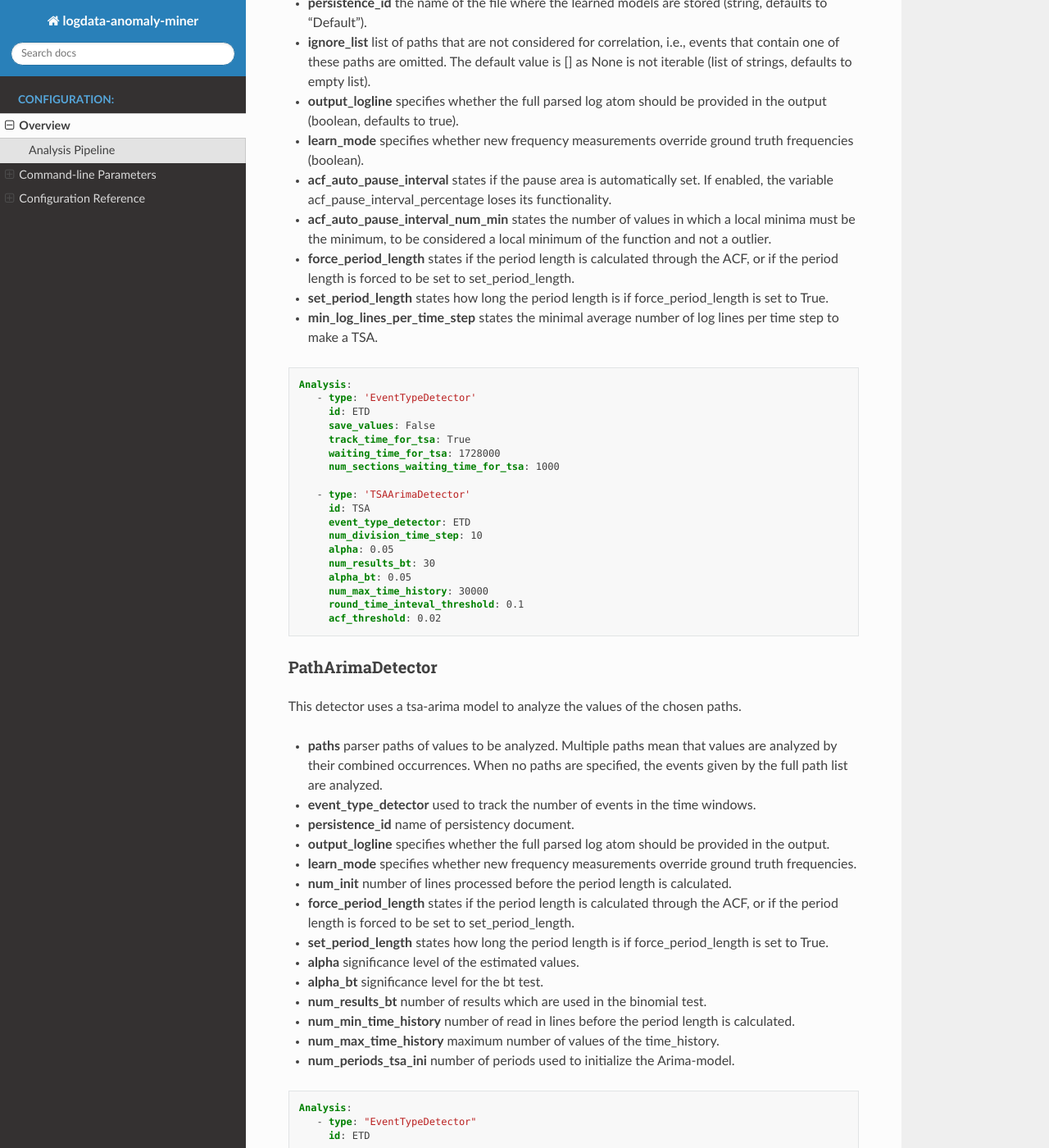
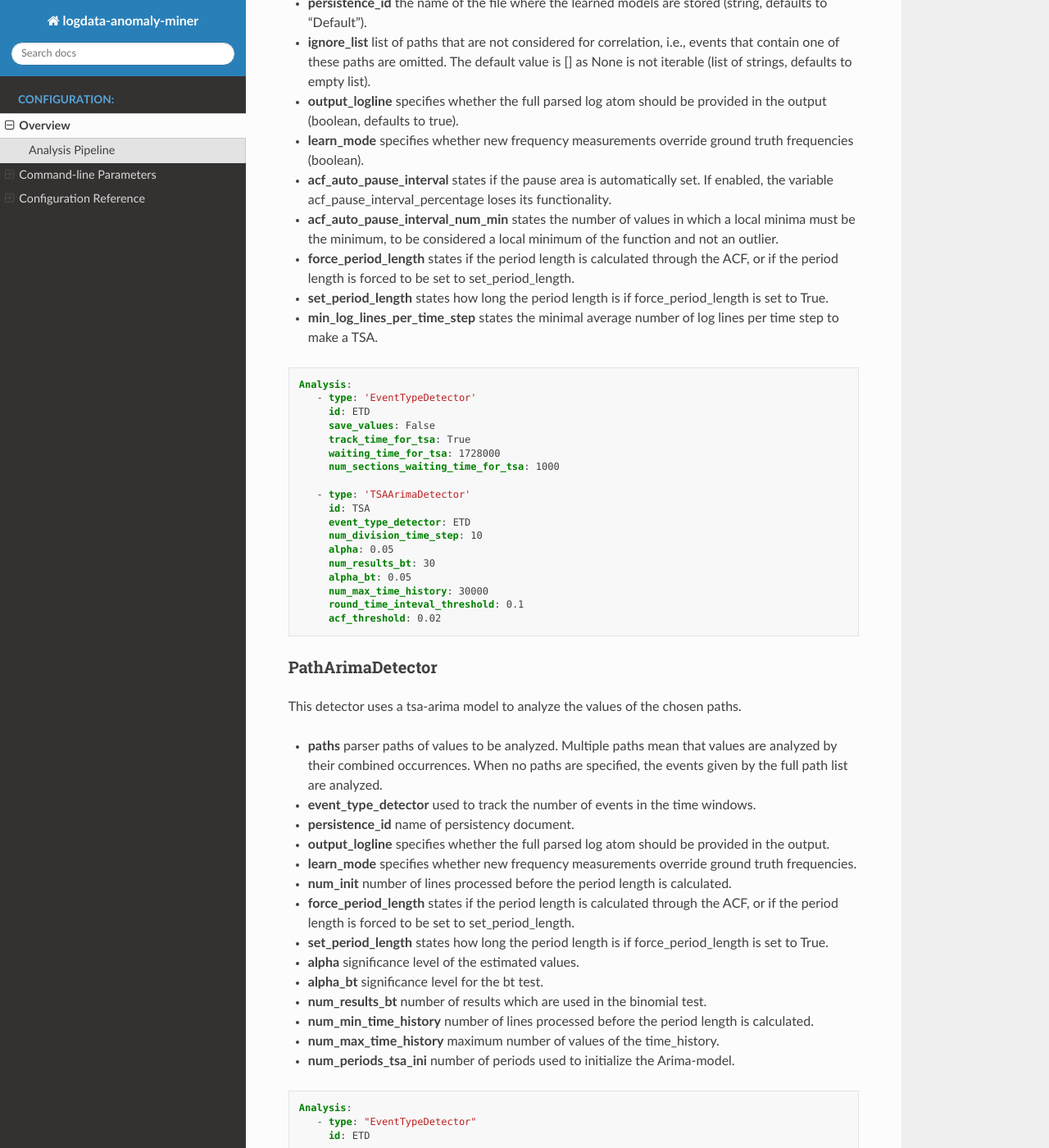
Before and after one commit to ait-aecid/logdata-anomaly-miner, a Sphinx documentation site: the page built from docs/CONFIGURATION.rst, in a window 1280 px wide and 1400 px high, scrolled down 42102 px. Shown: the whole window at 82% size. Built offline with Sphinx 7.4.7 and the Read the Docs theme 2.0.0, drawn with Linux system fonts in a browser that asks for light colours; pages that are not in the unit, such as notebooks, are missing from menus.

Commit message:
Fixed some typos

```diff
--- a/docs/CONFIGURATION.rst
+++ b/docs/CONFIGURATION.rst
@@ -1865,7 +1865,7 @@
 * **output_logline** specifies whether the full parsed log atom should be provided in the output (boolean, defaults to true).
 * **learn_mode** specifies whether new frequency measurements override ground truth frequencies (boolean).
 * **acf_auto_pause_interval** states if the pause area is automatically set. If enabled, the variable acf_pause_interval_percentage loses its functionality.
-* **acf_auto_pause_interval_num_min** states the number of values in which a local minima must be the minimum, to be considered a local minimum of the function and not a outlier.
+* **acf_auto_pause_interval_num_min** states the number of values in which a local minima must be the minimum, to be considered a local minimum of the function and not an outlier.
 * **force_period_length** states if the period length is calculated through the ACF, or if the period length is forced to be set to set_period_length.
 * **set_period_length** states how long the period length is if force_period_length is set to True.
 * **min_log_lines_per_time_step** states the minimal average number of log lines per time step to make a TSA.
@@ -1907,7 +1907,7 @@
 * **alpha** significance level of the estimated values.
 * **alpha_bt** significance level for the bt test.
 * **num_results_bt** number of results which are used in the binomial test.
-* **num_min_time_history** number of read in lines before the period length is calculated.
+* **num_min_time_history** number of lines processed before the period length is calculated.
 * **num_max_time_history** maximum number of values of the time_history.
 * **num_periods_tsa_ini** number of periods used to initialize the Arima-model.
 
--- a/source/root/usr/lib/logdata-anomaly-miner/aminer/analysis/PathArimaDetector.py
+++ b/source/root/usr/lib/logdata-anomaly-miner/aminer/analysis/PathArimaDetector.py
@@ -51,7 +51,7 @@
         @param alpha significance level of the estimated values.
         @param alpha_bt significance level for the bt test.
         @param num_results_bt number of results which are used in the binomial test.
-        @param num_min_time_history number of read in lines before the period length is calculated.
+        @param num_min_time_history number of lines processed before the period length is calculated.
         @param num_max_time_history maximum number of values of the time_history.
         @param num_periods_tsa_ini number of periods used to initialize the Arima-model.
         """
--- a/source/root/usr/lib/logdata-anomaly-miner/aminer/analysis/TSAArimaDetector.py
+++ b/source/root/usr/lib/logdata-anomaly-miner/aminer/analysis/TSAArimaDetector.py
@@ -48,12 +48,12 @@
         @param acf_auto_pause_interval states if the pause area is automatically set.
         If enabled, the variable acf_pause_interval_percentage loses its functionality.
         @param acf_auto_pause_interval_num_min states the number of values in which a local minima must be the minimum, to be considered a
-        local minimum of the function and not a outlier.
+        local minimum of the function and not an outlier.
         @param build_sum_over_values states if the sum of a series of counts is build before applying the TSA.
         @param num_periods_tsa_ini number of periods used to initialize the Arima-model.
         @param num_division_time_step number of division of the time window to calculate the time step.
         @param alpha significance level of the estimated values.
-        @param num_min_time_history number of read in lines before the period length is calculated.
+        @param num_min_time_history number of lines processed before the period length is calculated.
         @param num_max_time_history maximum number of values of the time_history.
         @param num_results_bt number of results which are used in the binomial test.
         @param alpha_bt significance level for the bt test.
```
